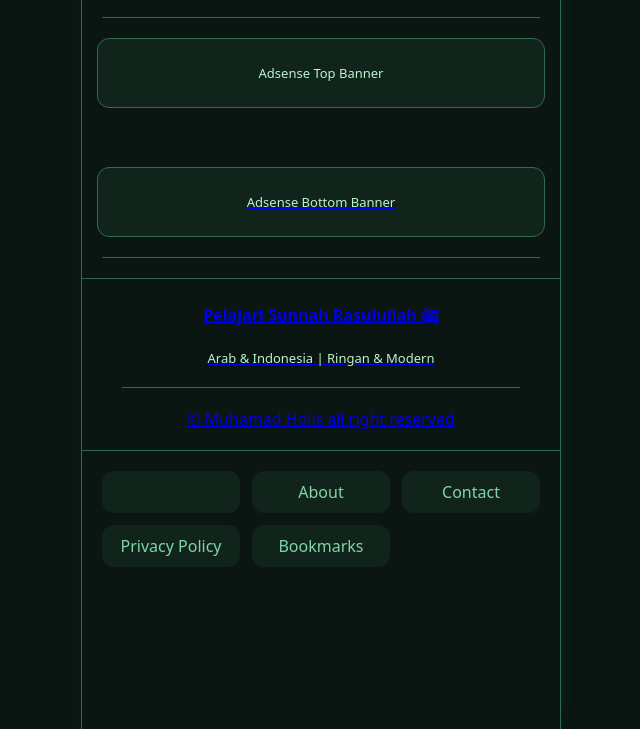
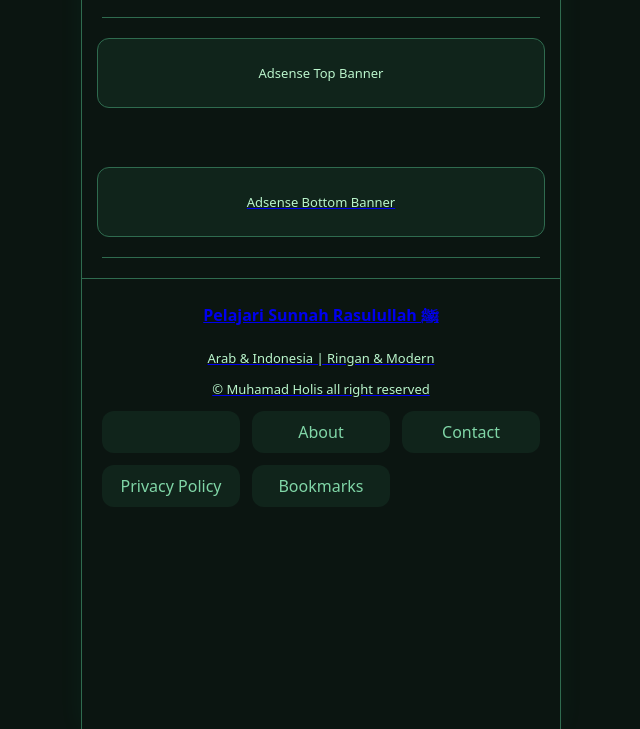
Before and after one commit to design-indra/haditslite, a plain HTML site: page index.html in a window 1280 px wide. Shown: the part 71-800 px from the top of the page, without its empty margins (319-959 px from the left). Drawn offline with Linux system fonts and the light colour scheme; no server answers.

Commit message:
Update index.html

```diff
--- a/index.html
+++ b/index.html
@@ -66,11 +66,8 @@
 <footer class="footer">
   <h3>Pelajari Sunnah Rasulullah ﷺ</h3>
   <p>Arab & Indonesia | Ringan & Modern</p>
-<hr>© Muhamad Holis all right reserved</hr>
+<p>© Muhamad Holis all right reserved</p>
 
-</footer>
-
-<footer class="footer">
   <!-- Grid link footer -->
   <div class="footer-links">
     <a href="about.html">About</a>
```
